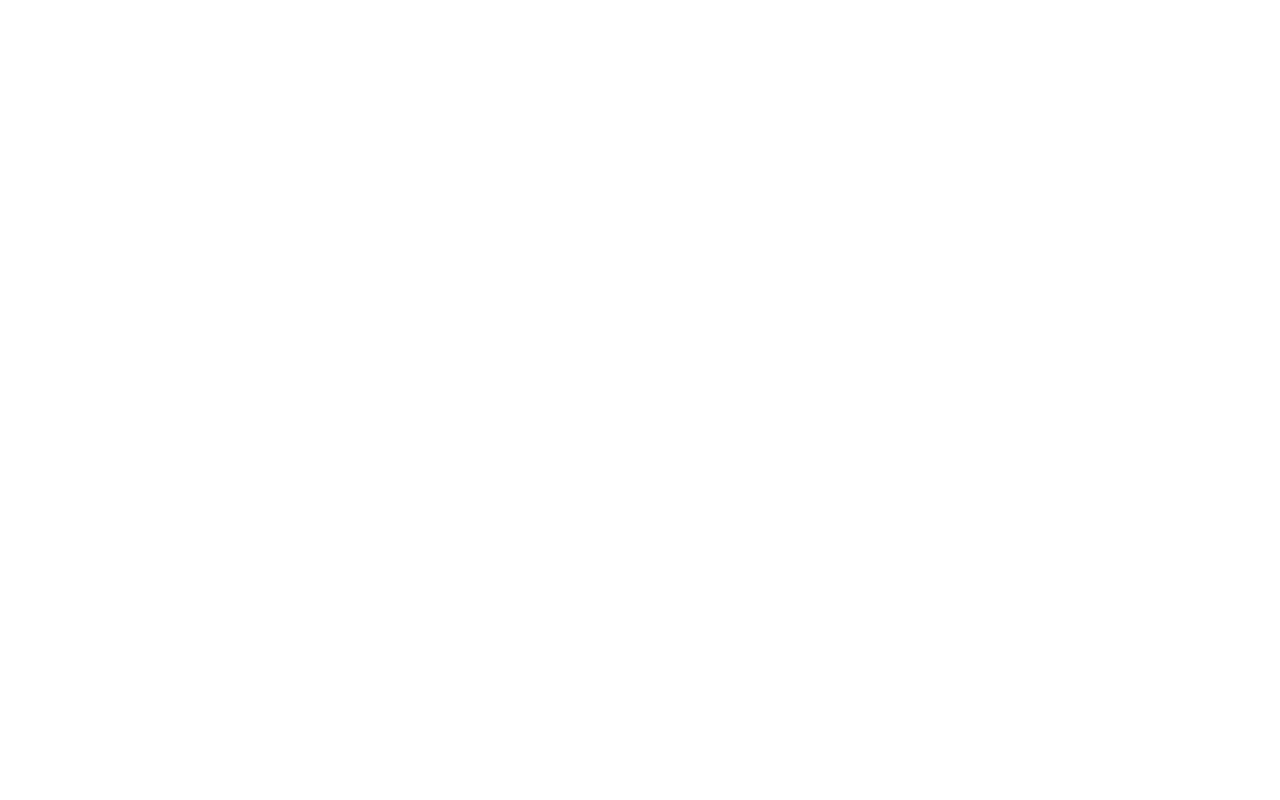
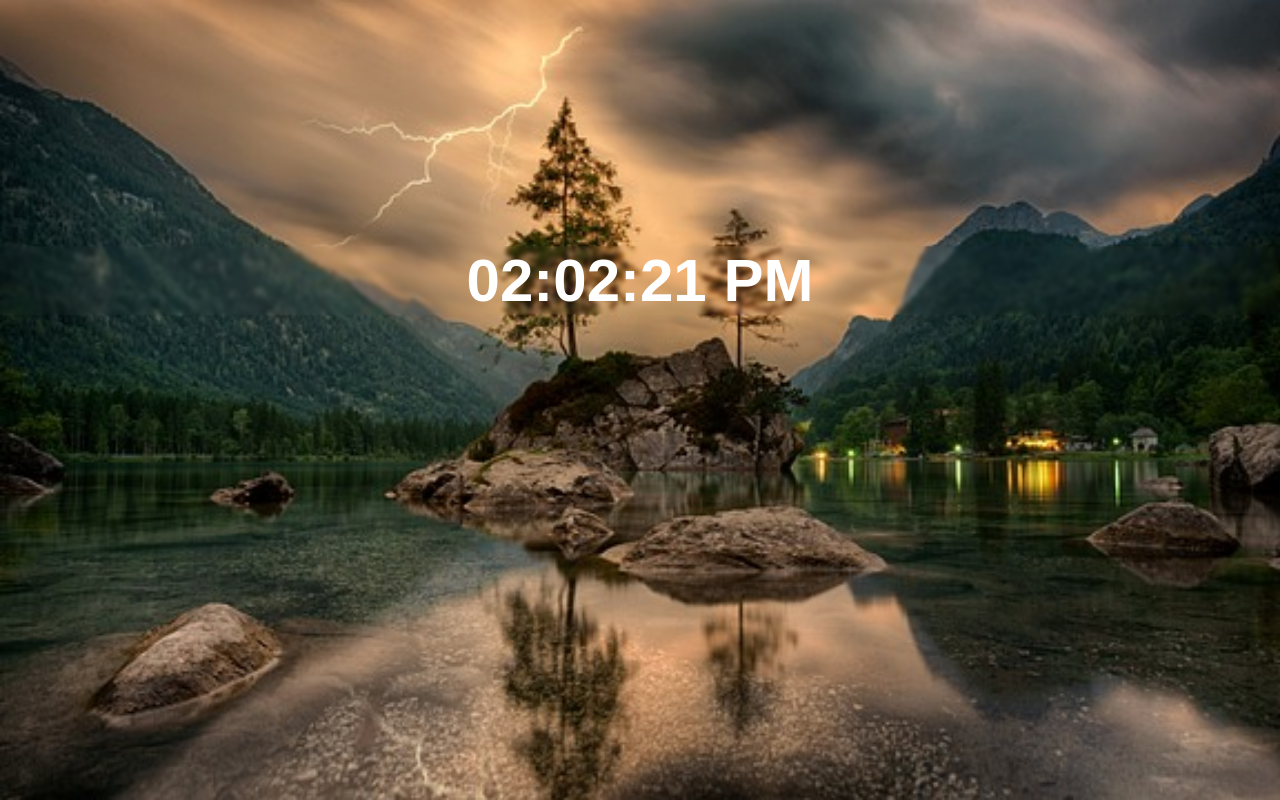
Before and after one commit to prathamchauhan-com/basic-project, a plain HTML site: page Digital-Clock.html in a window 1280 px wide. Drawn offline with Linux system fonts and the light colour scheme.

Commit message:
Update Digital-Clock.html

```diff
--- a/Digital-Clock.html
+++ b/Digital-Clock.html
@@ -7,7 +7,7 @@
   <style>
     body{
       margin: 0;
-      background-image: url(imagess/images.jpg);
+      background-image: url(images.jpg);
       background-repeat: no-repeat;
       background-position: center;
       background-attachment: fixed;
```
